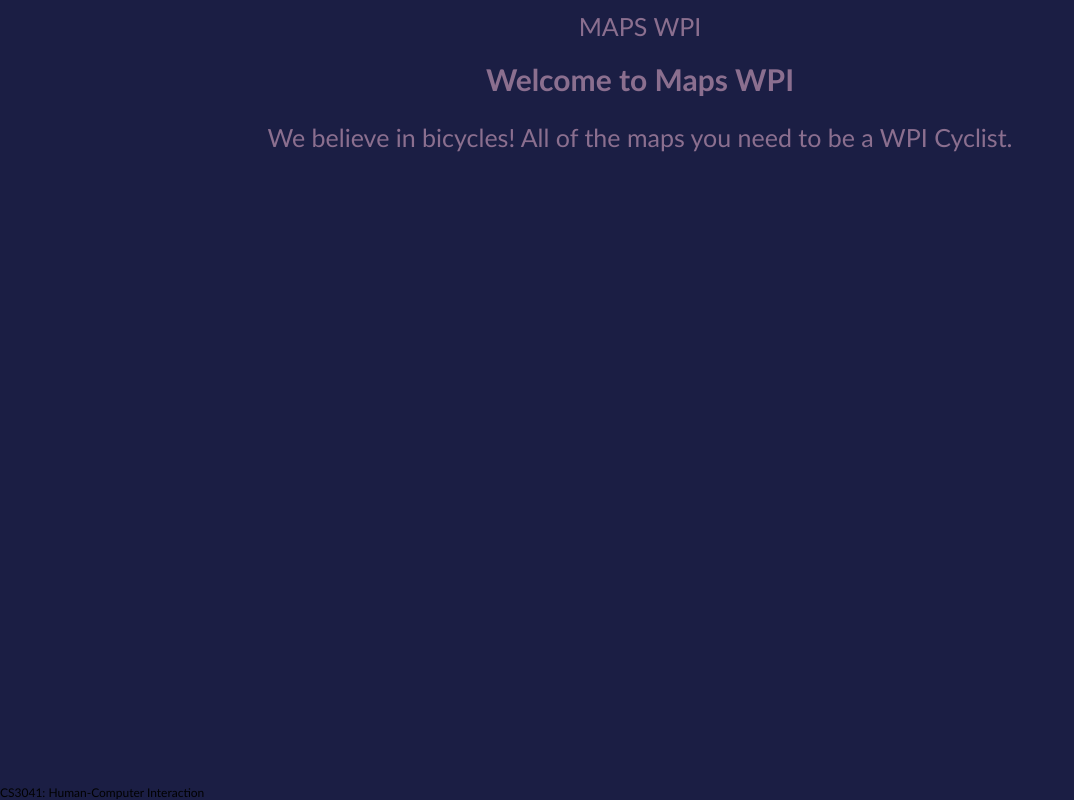
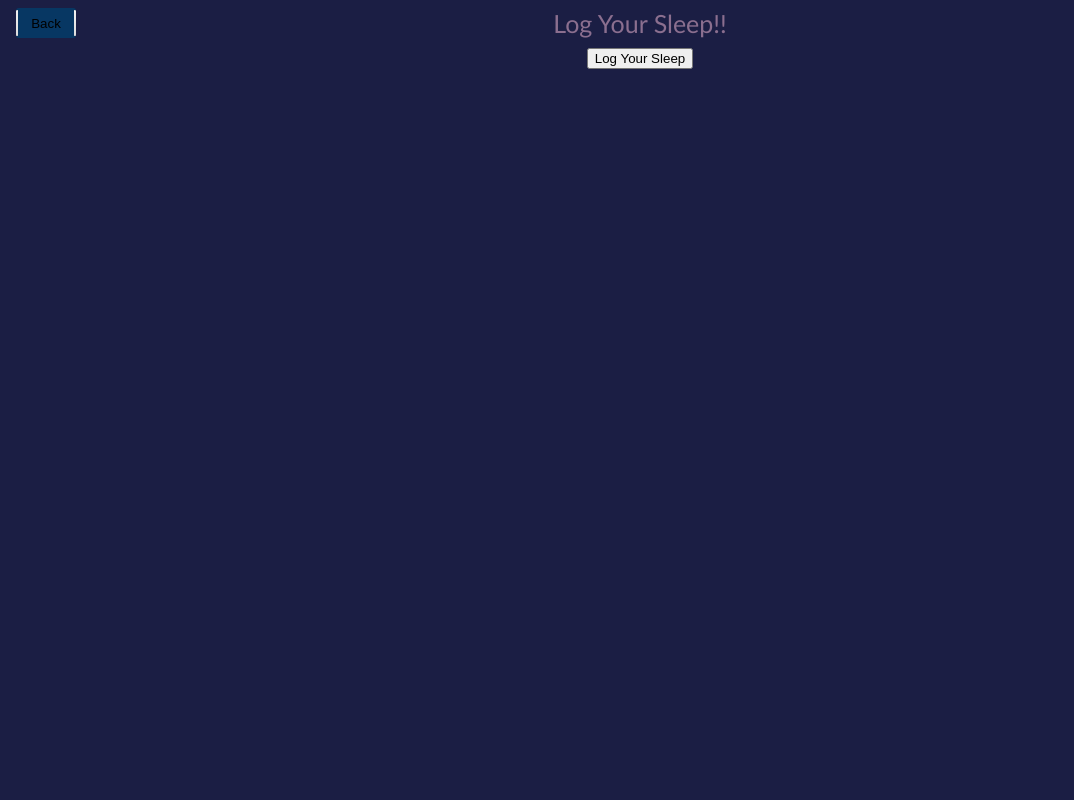
Before and after one commit to JackMorris1234/SleepComp, a plain HTML site: page maps.html in a window 1280 px wide. Shown: the whole page, without its empty margins (0-1074 px from the left). Drawn offline with Linux system fonts and the light colour scheme.

Commit message:
Final Touches

```diff
--- a/maps.html
+++ b/maps.html
@@ -2,27 +2,97 @@
 
 <html>
 <head>
-    <title> MAPS WPI </title>
+    <script>
+        var bikeArr=new Array("Bike.jpg","bike1.jpg","Bike2.jpg","Bike3.jpg","Bike4.jpg");
+    </script>
+    <title> Buttons </title>
+
     <link rel="stylesheet" type="text/css" href="style.css" media="screen and (orientation:portrait)"/>
     <link rel="stylesheet" type="text/css" href="landscape.css" media="screen and (orientation:landscape)"/>
+
     <meta name="viewport" content="width=device-width, user-scalable=no" />
 </head>
 
-<body>
-    <!-- HTML5 article tag for content -->
+<body onload="initBody();">
+    <header class="secondary"> Log Your Sleep!!</header>
+    <button class="back" onclick="location.href='index.html';">Back</button>
+    <div id="buttons">
+        <button id="alertButton" onclick="promptButtonClicked();">Log Your Sleep</button>
+       <!-- <button id="promptButton" onclick="promptButtonClicked();">Create A Group</button>-->
+       <!-- <button id="confirmationButton" onclick="confirmButtonClicked();">Confirm Created Group</button>-->
+        <!--<button id="changeButton" onclick="changeButtonClicked()">Change bike</button> 	-->
+    </div>
     <div id="content">
+        <img id="bikeImg" src="">
+        <p id="choicelist">
+        <ul id="orderedBike"> </ul>
+    </div>
+    <script>
 
-    <header>MAPS WPI</header>
+        function promptButtonClicked() {
+            /*Prompt displays a message and returns a string depending on what the user has entered. It can be used for simple input. We stored the returned string in a variable.*/
+            var destination=prompt("How long did you sleep?");
+            //if the user entered a non-empty string executes the following
+            if(destination !== ""){
+                /*retrieve the element named choicelist from the DOM*/
+                var p=document.getElementById("choicelist");
+                /*set its innerHTML attribute*/
+                p.innerHTML="Congratulations, your point total is now 100pts!!";
+                /*create a brand new element and sets its innerHTML value. Note that it is not yet inserted in the DOM.*/
+                 var li=document.createElement("li");
+                li.innerHTML=destination;
+                /*Retrieve an element from the DOM. We then add our new element as a child to this element.*/
+                var ul=document.getElementById("orderedBike");
+                ul.appendChild(li); }
+            }
+            function confirmButtonClicked() {
+	            /*Confirm displays a message and returns true if OK is clicked and a false if Cancel is clicked. 	You might use this for simple input */
+	            var bool=confirm("Are you sure?");
+
+	            /*if the user clicked ok execute the following*/
+	            if(bool==true){
+
+		            //retrieve the <img> object from the DOM and set its src attribute
+		            var img=document.getElementById("bikeImg");
+		            img.src="congrats.jpg";
+
+		            //create a new <p> element and set its content
+		            var p=document.createElement("p");
+		            p.innerHTML="Your Group Has Been Created!";
+                    //retreive from dom
+                    var d=document.getElementById("choicelist");
+		            d.appendChild(p);
+                   //document.getElementById("changeButton").style.visibility="visible";
+	                }
+            }
+            function promptJoinButtonClicked(){
+                /*Prompt displays a message and returns a string depending on what the user has entered. It can be used for simple input. We stored the returned string in a variable.*/
+            var destination=prompt("What is the join code of your group?");
+            //if the user entered a non-empty string executes the following
+            if(destination !== ""){
+                /*retrieve the element named choicelist from the DOM*/
+                var p=document.getElementById("choicelist");
+                /*set its innerHTML attribute*/
+                p.innerHTML="You have successfully joined a group";
+                /*create a brand new element and sets its innerHTML value. Note that it is not yet inserted in the DOM.*/
+                // var li=document.createElement("li");
+                //li.innerHTML=destination;
+                /*Retrieve an element from the DOM. We then add our new element as a child to this element.*/
+                //var ul=document.getElementById("orderedBike");
+                //ul.appendChild(li);
+            }
+            }
+            function initBody() {
+	            // retrieve the changeButton element from the DOM and hide it
+	            document.getElementById("changeButton").style.visibility="hidden";
+                }
+            function changeButtonClicked() {
+                    var random_num=Math.floor(Math.random()*4);
+                    var img=document.getElementById("bikeImg");
+		            img.src=bikeArr[random_num];
+                }
 
 
-   <!-- H1 means 1st level heading -->
-   <h1>Welcome to Maps WPI</h1>
-
-   <!-- P stands for paragraph -->
-   <p>We believe in bicycles! All of the maps you need to be a WPI Cyclist.</p>
-
-
-   <footer>CS3041: Human-Computer Interaction </footer>
-    </div>
-</body>
+        </script>
+    </body>
 </html>
```
Also changed, not shown: buttons.html (+21 -4 lines), congrats.jpg (added).
